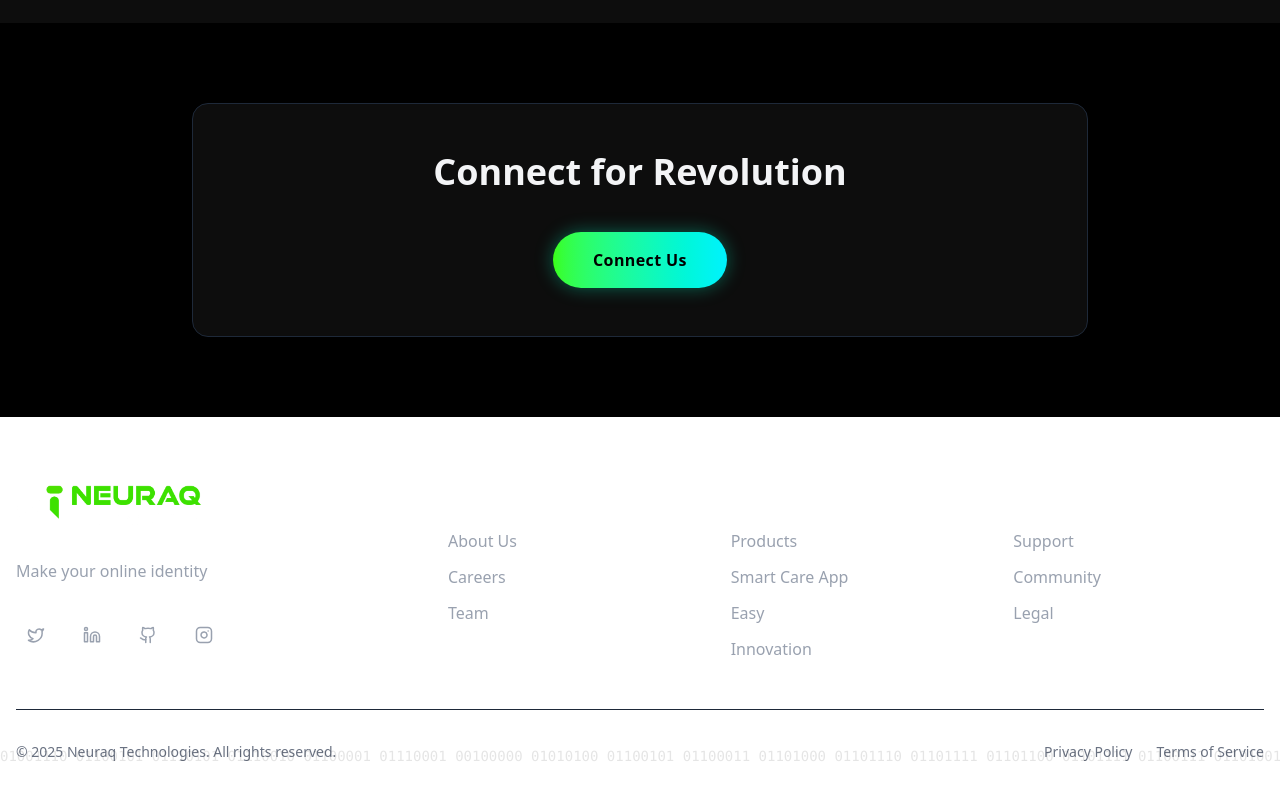
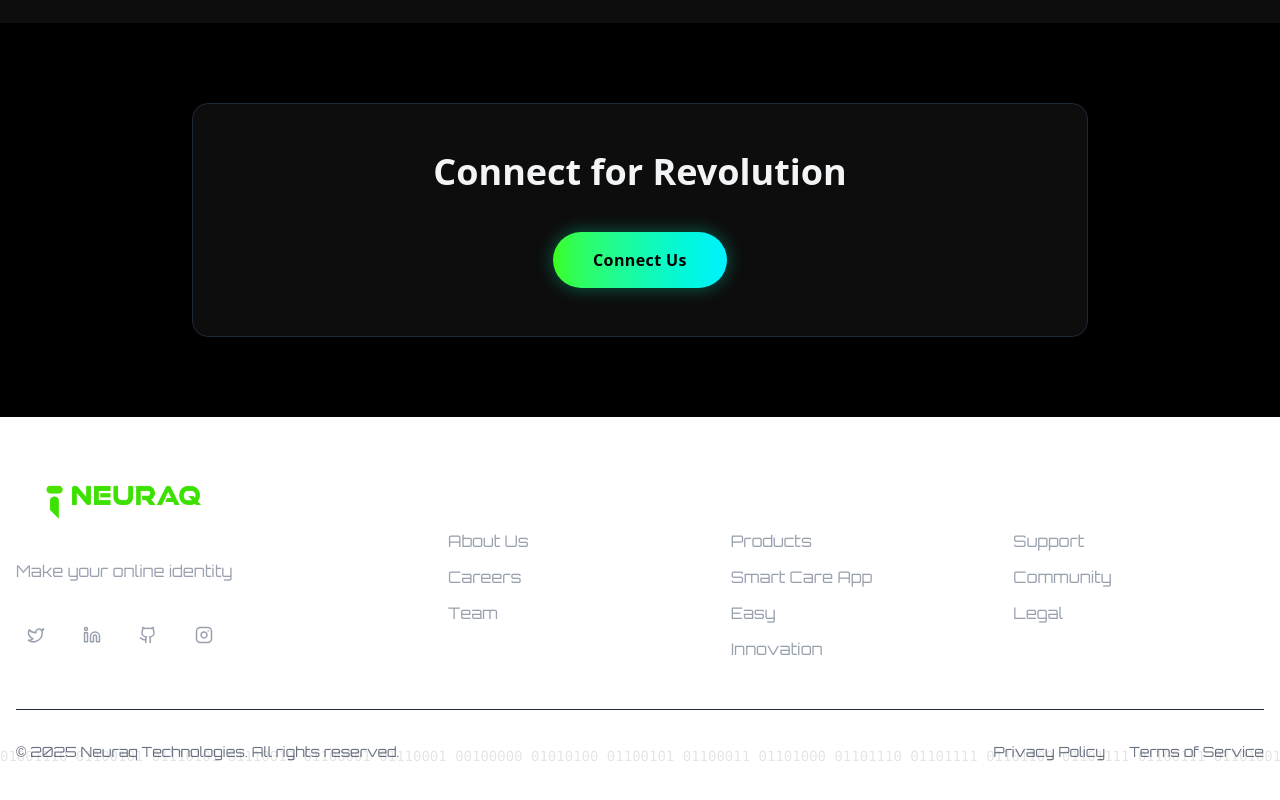
Before and after one commit to anfarmuhammad/NEURAQ-TECH, a React (Vite) app: page /base in a window 1280 px wide. Shown: the part 1345-2145 px from the top of the page. Built offline with nearby package versions, Linux system fonts and the light colour scheme.

Commit message:
first commit

```diff
--- a/src/Components/Footer.jsx
+++ b/src/Components/Footer.jsx
@@ -34,7 +34,7 @@ export const Footer = () => {
   ];
 
   return (
-    <footer className="backdrop-blur-xl  dark:bg-black/95 text-light relative overflow-hidden">
+    <footer className="backdrop-blur-xl  dark:bg-black/95 text-light  font-orbitron relative overflow-hidden">
       <div className="container mx-auto px-4 py-16">
         <div className="grid grid-cols-1 lg:grid-cols-3 gap-12 mb-12">
           {/* Brand Section */}
```
